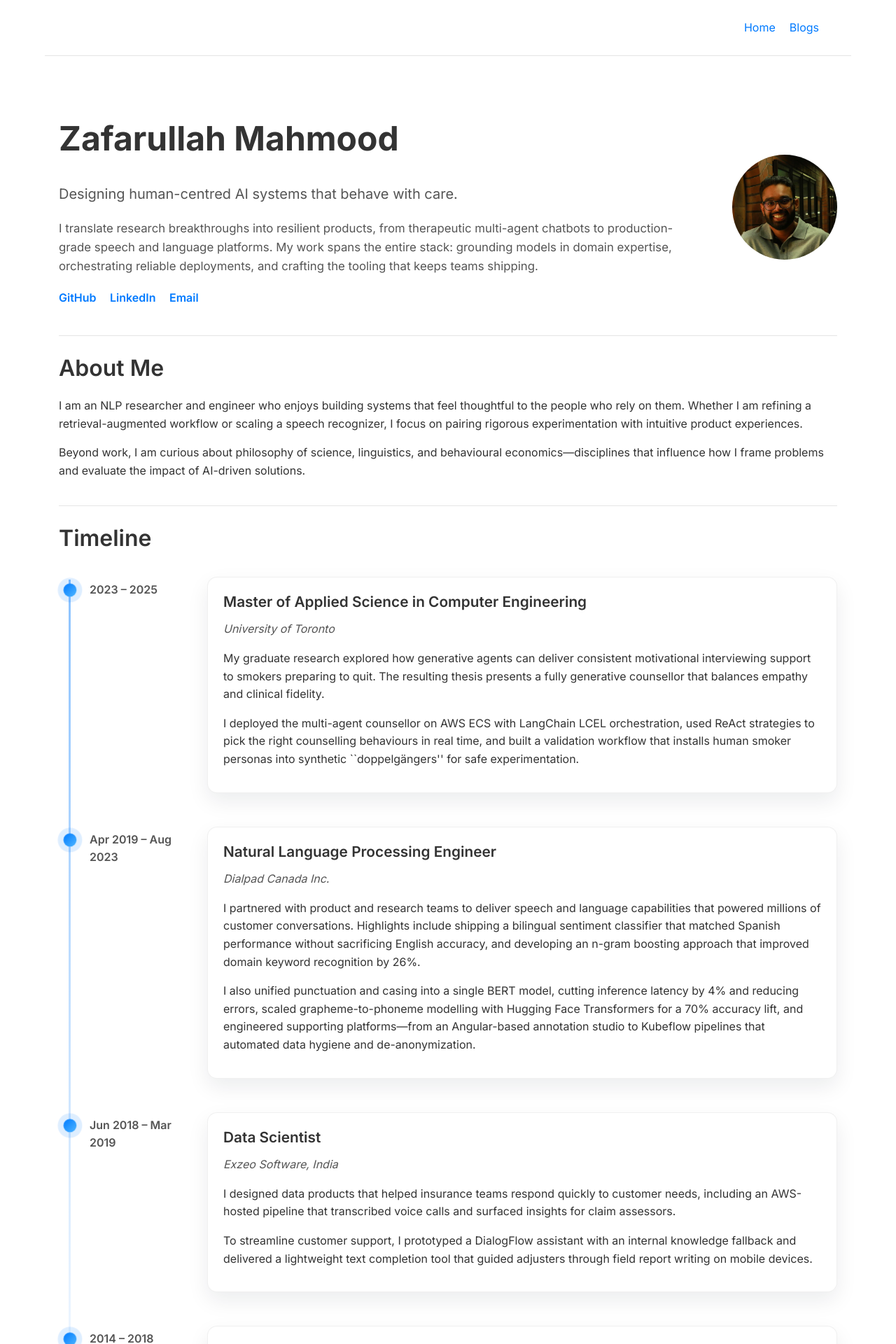
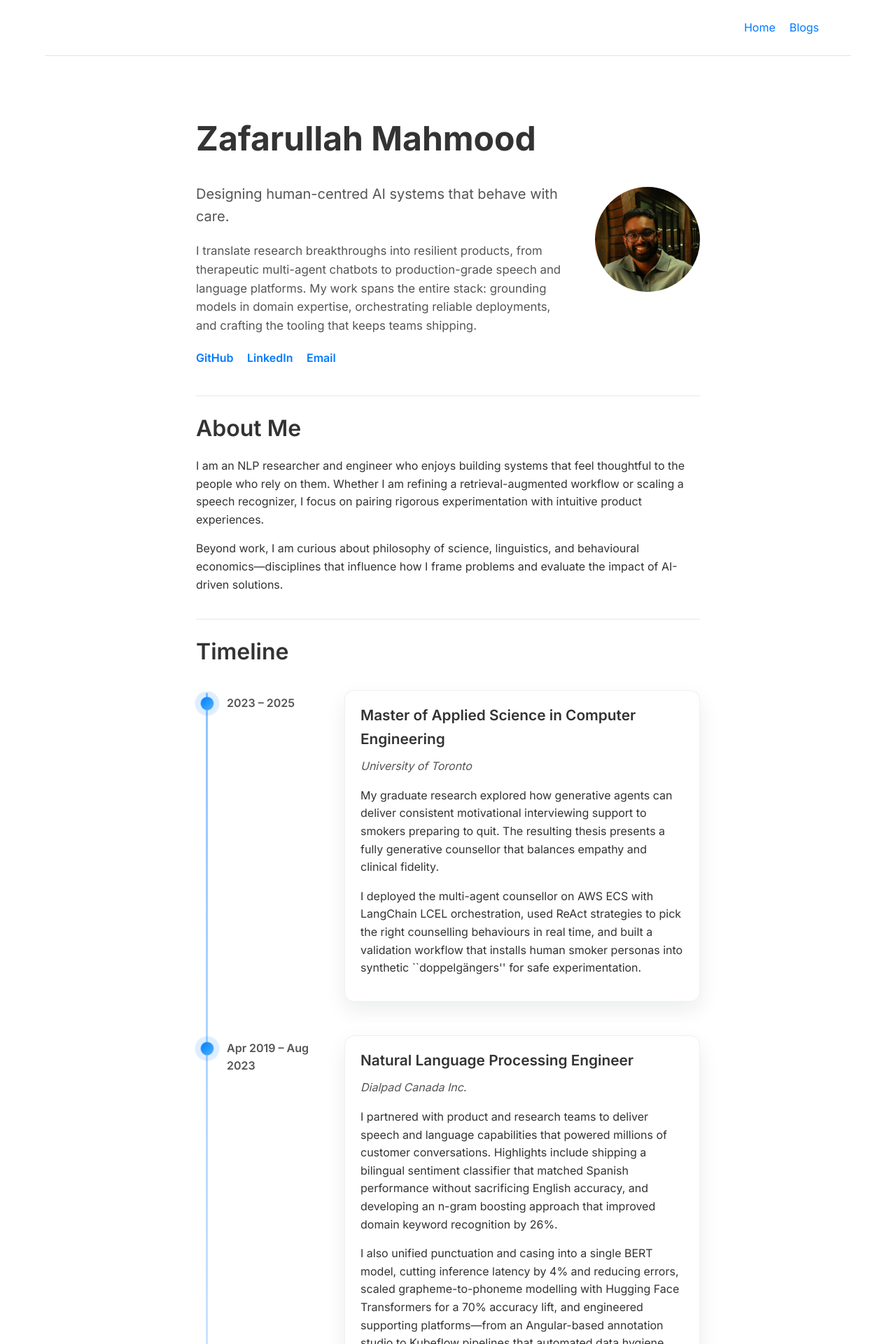
Before and after one commit to zaffnet/zaffnet.github.io, a Jekyll site: the page built from index.html, in a window 1280 px wide. Shown: the top 1920 px of the page at 70% size. Built offline with Jekyll 4.4.1, drawn with Linux system fonts in a browser that asks for light colours.

Commit message:
Refine home layout responsiveness

```diff
--- a/assets/css/style.css
+++ b/assets/css/style.css
@@ -121,10 +121,12 @@
   align-items: center;
   padding: 40px 0;
   gap: 40px;
+  flex-wrap: wrap;
 }
 
 .intro-text {
-  flex: 1;
+  flex: 1 1 360px;
+  min-width: 0;
 }
 
 .intro-text h1 {
@@ -158,6 +160,13 @@
   height: 150px;
   border-radius: 50%;
   object-fit: cover;
+}
+
+.intro-image {
+  flex: 0 0 auto;
+  display: flex;
+  justify-content: center;
+  min-width: 150px;
 }
 
 .content-section {
@@ -393,16 +402,31 @@
 .skill-alembic { --badge-surface: rgba(121, 85, 72, 0.2); --badge-border: rgba(169, 130, 116, 0.4); --badge-text: #3f2519; }
 .skill-angular { --badge-surface: rgba(221, 0, 49, 0.18); --badge-border: rgba(195, 0, 47, 0.36); }
 
-@media (max-width: 720px) {
+@media (max-width: 1024px) {
   .intro-section {
     flex-direction: column;
     text-align: center;
+    gap: 24px;
+  }
+
+  .intro-text {
+    flex: 1 1 auto;
+    max-width: 640px;
+    width: 100%;
+    margin: 0 auto;
+  }
+
+  .intro-image {
+    order: -1;
+    margin-bottom: 20px;
   }
 
   .intro-description {
     text-align: left;
   }
+}
 
+@media (max-width: 720px) {
   .timeline-track {
     --timeline-padding: 32px;
     --timeline-line-left: 10px;
@@ -451,6 +475,14 @@
 }
 
 /* Blog styles */
+.home-container {
+  width: 100%;
+  max-width: 60vw;
+  margin: 0 auto;
+  padding: 0 1.5rem;
+  box-sizing: border-box;
+}
+
 .blog-container {
   width: 100%;
   max-width: 60vw;
@@ -557,20 +589,7 @@
 
 /* Responsive Design */
 @media (max-width: 768px) {
-  .intro-section {
-    flex-direction: column;
-    text-align: center;
-  }
-
-  .intro-image {
-    order: -1;
-    margin-bottom: 20px;
-  }
-
-  .intro-description {
-    text-align: left;
-  }
-
+  .home-container,
   .blog-container {
     width: 100%;
     max-width: 100%;
--- a/index.html
+++ b/index.html
@@ -3,7 +3,7 @@
 title: "Home"
 ---
 
-<div class="container">
+<div class="home-container">
   <div class="intro-section">
     <div class="intro-text">
       <h1>Zafarullah Mahmood</h1>
```
